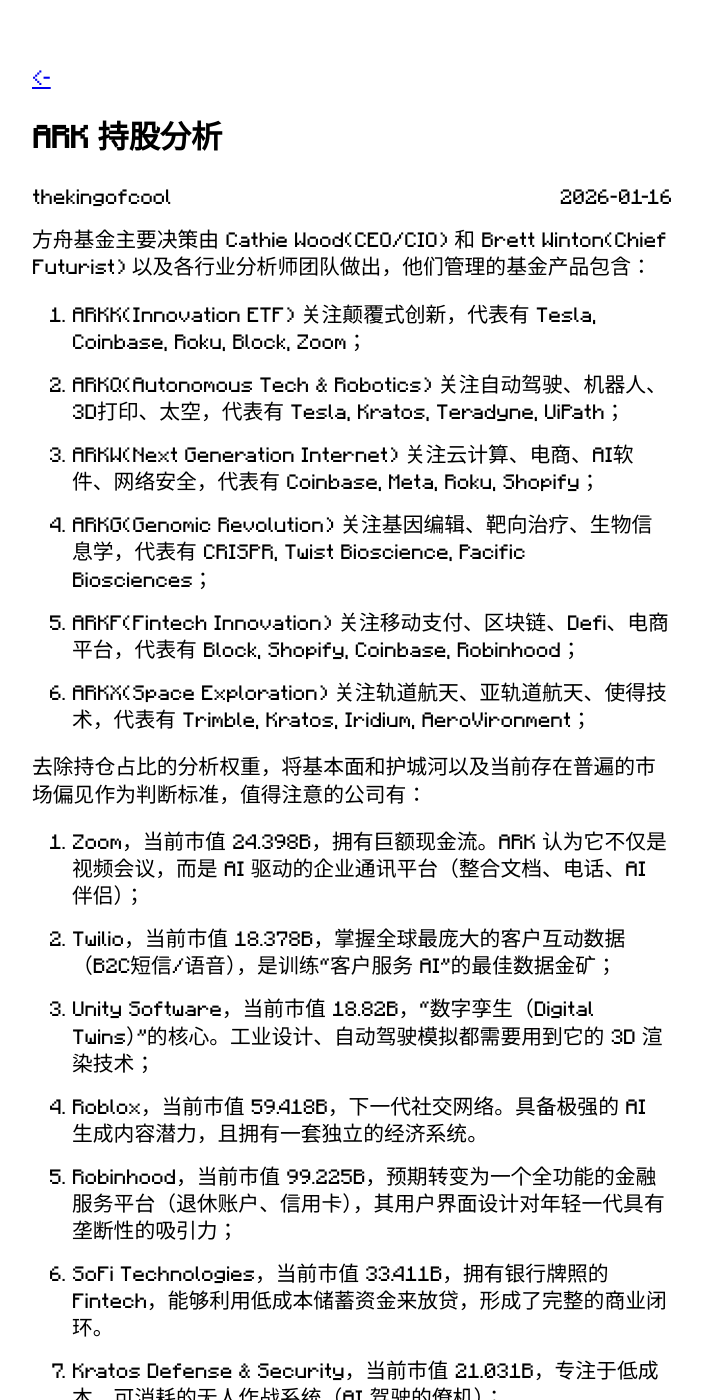
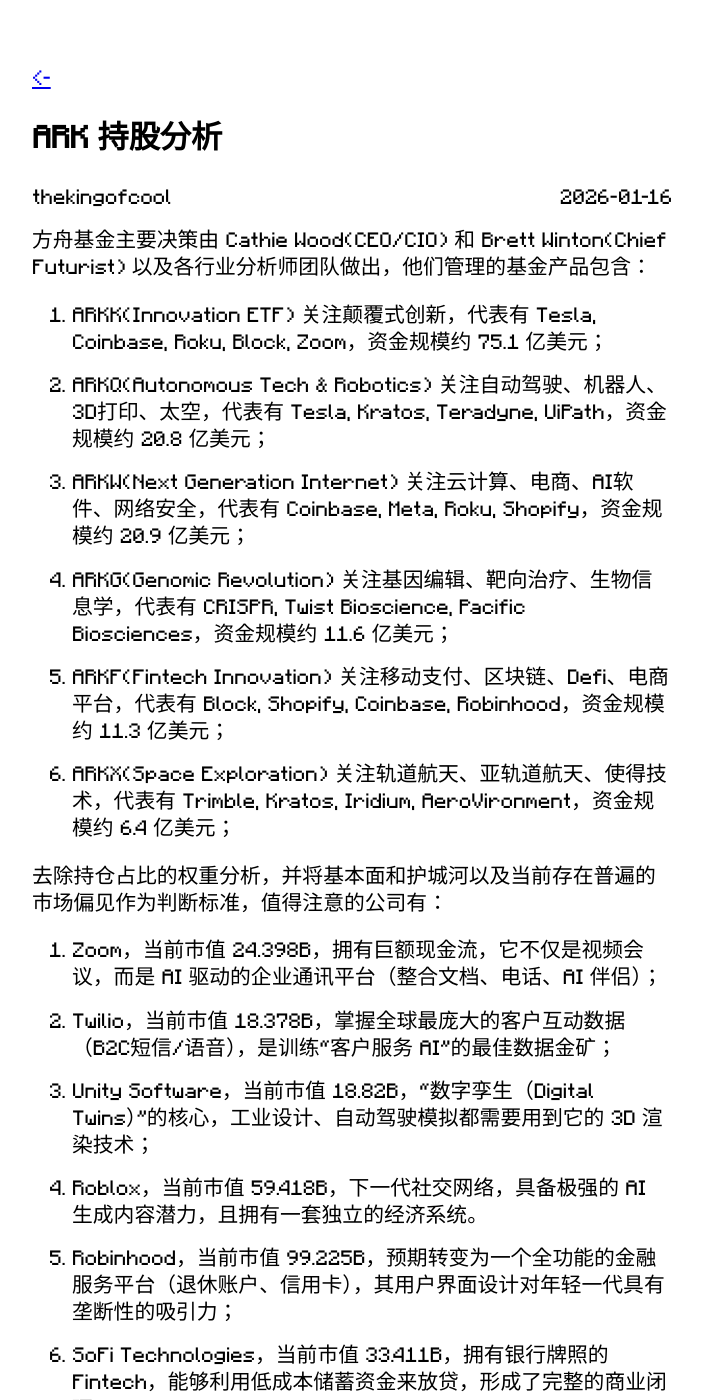
Before and after one commit to thekingofcool/daily, a Jekyll site: the page built from _posts/2026-01-16-ark-invest.md, in a window 1280 px wide and 1400 px high. Shown: the whole window, without its empty margins (288-990 px from the left). Built offline with Jekyll 4.4.1, drawn with Linux system fonts in a browser that asks for light colours; some web fonts are replaced; comment, search, counter and statistics services are not loaded; some of the changed text lies outside the part shown.

Commit message:
daily update: 2026-01-17 10:13:14

```diff
--- a/_posts/2026-01-16-ark-invest.md
+++ b/_posts/2026-01-16-ark-invest.md
@@ -9,27 +9,27 @@ categories: thoughts
 
 方舟基金主要决策由 Cathie Wood(CEO/CIO) 和 Brett Winton(Chief Futurist) 以及各行业分析师团队做出，他们管理的基金产品包含：
 
-1. ARKK(Innovation ETF) 关注颠覆式创新，代表有 Tesla, Coinbase, Roku, Block, Zoom；
+1. ARKK(Innovation ETF) 关注颠覆式创新，代表有 Tesla, Coinbase, Roku, Block, Zoom，资金规模约 75.1 亿美元；
 
-2. ARKQ(Autonomous Tech & Robotics) 关注自动驾驶、机器人、3D打印、太空，代表有 Tesla, Kratos, Teradyne, UiPath；
+2. ARKQ(Autonomous Tech & Robotics) 关注自动驾驶、机器人、3D打印、太空，代表有 Tesla, Kratos, Teradyne, UiPath，资金规模约 20.8 亿美元；
 
-3. ARKW(Next Generation Internet) 关注云计算、电商、AI软件、网络安全，代表有 Coinbase, Meta, Roku, Shopify；
+3. ARKW(Next Generation Internet) 关注云计算、电商、AI软件、网络安全，代表有 Coinbase, Meta, Roku, Shopify，资金规模约 20.9 亿美元；
 
-4. ARKG(Genomic Revolution) 关注基因编辑、靶向治疗、生物信息学，代表有 CRISPR, Twist Bioscience, Pacific Biosciences；
+4. ARKG(Genomic Revolution) 关注基因编辑、靶向治疗、生物信息学，代表有 CRISPR, Twist Bioscience, Pacific Biosciences，资金规模约 11.6 亿美元；
 
-5. ARKF(Fintech Innovation) 关注移动支付、区块链、Defi、电商平台，代表有 Block, Shopify, Coinbase, Robinhood；
+5. ARKF(Fintech Innovation) 关注移动支付、区块链、Defi、电商平台，代表有 Block, Shopify, Coinbase, Robinhood，资金规模约 11.3 亿美元；
 
-6. ARKX(Space Exploration) 关注轨道航天、亚轨道航天、使得技术，代表有 Trimble, Kratos, Iridium, AeroVironment；
+6. ARKX(Space Exploration) 关注轨道航天、亚轨道航天、使得技术，代表有 Trimble, Kratos, Iridium, AeroVironment，资金规模约 6.4 亿美元；
 
-去除持仓占比的分析权重，将基本面和护城河以及当前存在普遍的市场偏见作为判断标准，值得注意的公司有：
+去除持仓占比的权重分析，并将基本面和护城河以及当前存在普遍的市场偏见作为判断标准，值得注意的公司有：
 
-1. Zoom，当前市值 24.398B，拥有巨额现金流。ARK 认为它不仅是视频会议，而是 AI 驱动的企业通讯平台（整合文档、电话、AI 伴侣）；
+1. Zoom，当前市值 24.398B，拥有巨额现金流，它不仅是视频会议，而是 AI 驱动的企业通讯平台（整合文档、电话、AI 伴侣）；
 
 2. Twilio，当前市值 18.378B，掌握全球最庞大的客户互动数据（B2C短信/语音），是训练“客户服务 AI”的最佳数据金矿；
 
-3. Unity Software，当前市值 18.82B，“数字孪生（Digital Twins）”的核心。工业设计、自动驾驶模拟都需要用到它的 3D 渲染技术；
+3. Unity Software，当前市值 18.82B，“数字孪生（Digital Twins）”的核心，工业设计、自动驾驶模拟都需要用到它的 3D 渲染技术；
 
-4. Roblox，当前市值 59.418B，下一代社交网络。具备极强的 AI 生成内容潜力，且拥有一套独立的经济系统。
+4. Roblox，当前市值 59.418B，下一代社交网络，具备极强的 AI 生成内容潜力，且拥有一套独立的经济系统。
 
 5. Robinhood，当前市值 99.225B，预期转变为一个全功能的金融服务平台（退休账户、信用卡），其用户界面设计对年轻一代具有垄断性的吸引力；
 
@@ -39,13 +39,13 @@ categories: thoughts
 
 8. Teradyne，当前市值 36.221B，半导体产业链的隐形冠军，同时其子公司拥有全球最大的协作机器人市场份额，是工厂自动化的直接受益者；
 
-9. Iridium Communications，当前市值 2.045B，低轨道卫星的老牌玩家。在 Starlink 的冲击下，市场低估了它在政府和特定工业领域的护城河。
+9. Iridium Communications，当前市值 2.045B，低轨道卫星的老牌玩家，在 Starlink 的冲击下，市场低估了它在政府和特定工业领域的护城河。
 
-10. Pacific Biosciences，当前市值 709.482M，相比主流的 Illumina（短读长），PacBio 能看到基因组的“暗物质”区域。随着精准医疗深入，这种高精度测序不可或缺；
+10. Pacific Biosciences，当前市值 709.482M，相比主流的 Illumina（短读长），PacBio 能看到基因组的“暗物质”区域，随着精准医疗深入，这种高精度测序不可或缺；
 
-11. 10x Genomics，当前市值 2.683B，能够分析单个细胞层面的生物学变化，而非一堆细胞的平均值。这是攻克癌症研究的基础工具，拥有极高的市占率垄断；
+11. 10x Genomics，当前市值 2.683B，能够分析单个细胞层面的生物学变化，而非一堆细胞的平均值，这是攻克癌症研究的基础工具，拥有极高的市占率垄断；
 
-12. Twist Bioscience，当前市值 2.529B，硅基合成 DNA 平台。不仅服务于医疗，还能用于“DNA 数据存储”——用 DNA 来存储数字信息；
+12. Twist Bioscience，当前市值 2.529B，硅基合成 DNA 平台，不仅服务于医疗，还能用于“DNA 数据存储”——用 DNA 来存储数字信息；
 
 13. Intellia Therapeutics，当前市值 1.375B，相比 CRISPR Therapeutics (CRSP) 的体外编辑（要把血抽出来处理再输回去），Intellia 致力于直接注射药物在体内修改基因，商业化潜力更大但难度更高。
 
```
Also changed, not shown: pages/tada.md (+1 -1 lines), 3 other files.
